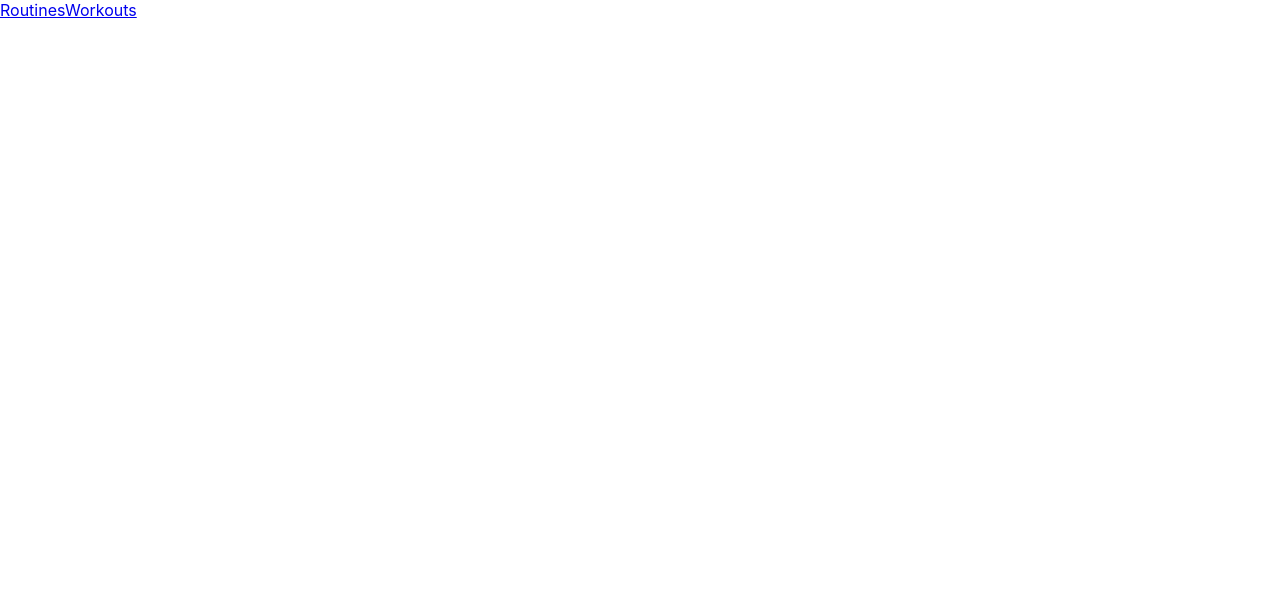
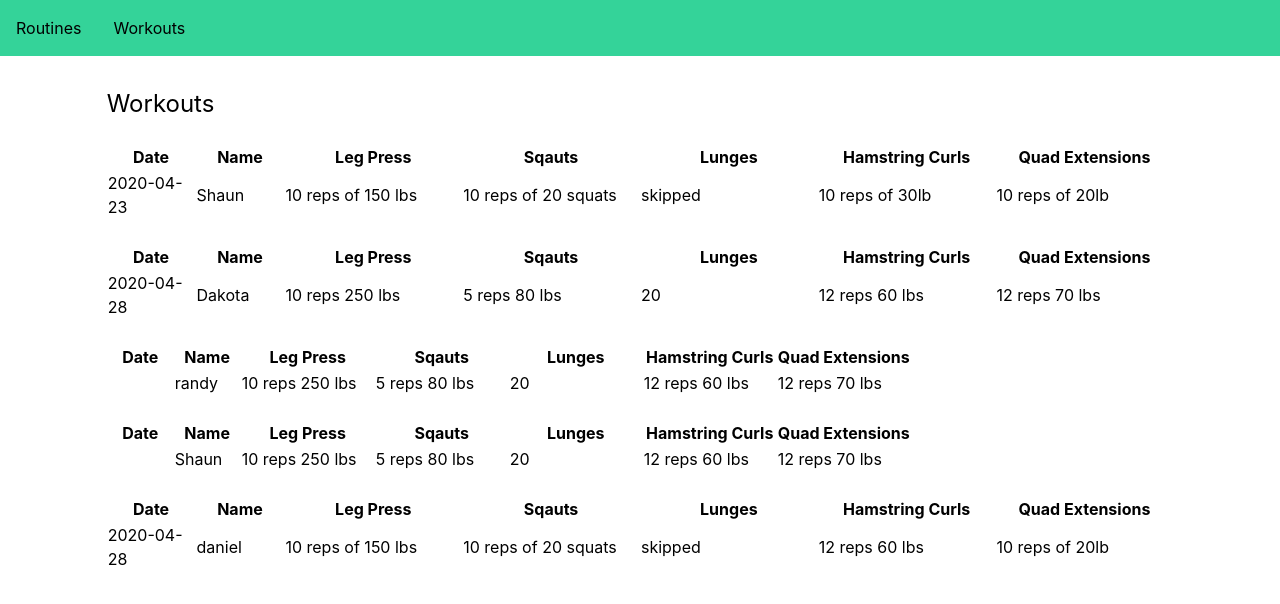
Before and after one commit to DakotaLMartinez/react-exercise-logger, a React (Create React App) app: page /workouts in a window 1280 px wide. Shown: the top 604 px of the page. Built offline with nearby package versions, Linux system fonts and the light colour scheme; data requests are answered from the project's data file.

Commit message:
add workout container

```diff
--- a/db.json
+++ b/db.json
@@ -48,6 +48,50 @@
       "exercise_4_notes": "10 reps of 30lb",
       "exercise_5_notes": "10 reps of 20lb",
       "id": 1
+    },
+    {
+      "routine_id": 1,
+      "date": "2020-04-28",
+      "name": "Dakota",
+      "exercise_1_notes": "10 reps 250 lbs",
+      "exercise_2_notes": "5 reps 80 lbs",
+      "exercise_3_notes": "20",
+      "exercise_4_notes": "12 reps 60 lbs",
+      "exercise_5_notes": "12 reps 70 lbs",
+      "id": 2
+    },
+    {
+      "routine_id": 1,
+      "date": "",
+      "name": "randy",
+      "exercise_1_notes": "10 reps 250 lbs",
+      "exercise_2_notes": "5 reps 80 lbs",
+      "exercise_3_notes": "20",
+      "exercise_4_notes": "12 reps 60 lbs",
+      "exercise_5_notes": "12 reps 70 lbs",
+      "id": 3
+    },
+    {
+      "routine_id": 1,
+      "date": "",
+      "name": "Shaun",
+      "exercise_1_notes": "10 reps 250 lbs",
+      "exercise_2_notes": "5 reps 80 lbs",
+      "exercise_3_notes": "20",
+      "exercise_4_notes": "12 reps 60 lbs",
+      "exercise_5_notes": "12 reps 70 lbs",
+      "id": 4
+    },
+    {
+      "routine_id": 1,
+      "date": "2020-04-28",
+      "name": "daniel",
+      "exercise_1_notes": "10 reps of 150 lbs",
+      "exercise_2_notes": "10 reps of 20 squats",
+      "exercise_3_notes": "skipped",
+      "exercise_4_notes": "12 reps 60 lbs",
+      "exercise_5_notes": "10 reps of 20lb",
+      "id": 5
     }
   ]
 }
--- a/package.json
+++ b/package.json
@@ -6,10 +6,12 @@
     "@testing-library/jest-dom": "^4.2.4",
     "@testing-library/react": "^9.3.2",
     "@testing-library/user-event": "^7.1.2",
+    "postcss-import": "^12.0.1",
     "react": "^16.13.1",
     "react-dom": "^16.13.1",
     "react-router-dom": "^5.1.2",
-    "react-scripts": "3.4.1"
+    "react-scripts": "3.4.1",
+    "tailwindcss": "^1.3.5"
   },
   "scripts": {
     "start": "react-scripts start",
--- a/public/index.html
+++ b/public/index.html
@@ -15,6 +15,7 @@
       user's mobile device or desktop. See https://developers.google.com/web/fundamentals/web-app-manifest/
     -->
     <link rel="manifest" href="%PUBLIC_URL%/manifest.json" />
+    <link href="https://unpkg.com/tailwindcss@^1.0/dist/tailwind.min.css" rel="stylesheet">
     <!--
       Notice the use of %PUBLIC_URL% in the tags above.
       It will be replaced with the URL of the `public` folder during the build.
--- a/src/App.js
+++ b/src/App.js
@@ -3,6 +3,7 @@ import './App.css';
 import RoutinesContainer from './components/routines/RoutinesContainer';
 import Navbar from './components/Navbar';
 import NewRoutineForm from './components/routines/NewRoutineForm';
+import WorkoutsContainer from './components/workouts/WorkoutsContainer';
 import NewWorkoutForm from './components/workouts/NewWorkoutForm';
 import {
   BrowserRouter as Router,
@@ -23,13 +24,19 @@ class App extends Component {
       loading: true
     }
     this.addRoutine = this.addRoutine.bind(this)
+    this.addWorkout = this.addWorkout.bind(this)
   }
 
   componentDidMount() {
     fetch('http://localhost:3001/routines')
       .then(response => response.json())
       .then(routines => {
-        this.setState({ routines: routines, loading: false })
+        this.setState({ routines: routines })
+      })
+    fetch('http://localhost:3001/workouts')
+      .then(response => response.json())
+      .then(workouts => {
+        this.setState({ workouts: workouts, loading: false })
       })
   }
 
@@ -43,7 +50,6 @@ class App extends Component {
     })
       .then(res => res.json())
       .then(routine => {
-        // debugger
         this.setState((state) =>{
           return {
             routines: [...state.routines, routine]
@@ -54,7 +60,7 @@ class App extends Component {
   }
 
   addWorkout(workout) {
-    fetch('http://localhost:3001/workouts', {
+    return fetch('http://localhost:3001/workouts', {
       method: "POST",
       headers: {
         "Content-Type": "application/json"
@@ -63,7 +69,6 @@ class App extends Component {
     })
       .then(res => res.json())
       .then(workout => {
-        debugger
         this.setState((state, props) =>{
           return {
             workouts: [...state.workouts, workout]
@@ -73,9 +78,13 @@ class App extends Component {
   }
 
   render() {
+    if(this.state.loading) {
+      return <div>Loading...</div>
+    }
     return (
       <Router>
         <Navbar />
+        <div className="w-5/6 mx-auto">
           <Switch>
             <Route exact path="/routines">
               <RoutinesContainer routines={this.state.routines} />
@@ -91,103 +100,22 @@ class App extends Component {
               <NewWorkoutForm
                 addWorkout={this.addWorkout}
                 routine={this.state.routines.find(routine => routerProps.match.params.routineId == routine.id)}
+                history={routerProps.history}
               />
             }>
             </Route>
+            <Route exact path="/workouts">
+              <WorkoutsContainer
+                workouts={this.state.workouts}
+                routines={this.state.routines}
+              />
+            </Route>
           </Switch>
+        </div>
+
       </Router>
     );
   }
 }
 
 export default App;
-
-// // import React from "react";
-// // import React from "react";
-// import {
-//   BrowserRouter as Router,
-//   Switch,
-//   Route,
-//   Link,
-//   useRouteMatch,
-//   useParams
-// } from "react-router-dom";
-
-// export default function App() {
-//   return (
-//     <Router>
-//       <div>
-//         <ul>
-//           <li>
-//             <Link to="/">Home</Link>
-//           </li>
-//           <li>
-//             <Link to="/about">About</Link>
-//           </li>
-//           <li>
-//             <Link to="/mytopics">Topics</Link>
-//           </li>
-//         </ul>
-
-//         <Switch>
-//           <Route path="/about">
-//             <About />
-//           </Route>
-//           <Route path="/mytopics">
-//             <Topics />
-//           </Route>
-//           <Route path="/">
-//             <Home />
-//           </Route>
-//         </Switch>
-//       </div>
-//     </Router>
-//   );
-// }
-
-// function Home() {
-//   return <h2>Home</h2>;
-// }
-
-// function About() {
-//   return <h2>About</h2>;
-// }
-
-// function Topics() {
-//   let match = useRouteMatch();
-
-//   return (
-//     <div>
-//       <h2>Topics</h2>
-//       <h3>MatchUrl: {match.url} MatchPath: {match.path} </h3>
-//       <ul>
-//         <li>
-//           <Link to={`${match.url}/components`}>Components</Link>
-//         </li>
-//         <li>
-//           <Link to={`${match.url}/props-v-state`}>
-//             Props v. State
-//           </Link>
-//         </li>
-//       </ul>
-
-//       {/* The Topics page has its own <Switch> with more routes
-//           that build on the /topics URL path. You can think of the
-//           2nd <Route> here as an "index" page for all topics, or
-//           the page that is shown when no topic is selected */}
-//       <Switch>
-//         <Route path={`${match.path}/:topicId`}>
-//           <Topic />
-//         </Route>
-//         <Route path={match.path}>
-//           <h3>Please select a topic.</h3>
-//         </Route>
-//       </Switch>
-//     </div>
-//   );
-// }
-
-// function Topic() {
-//   let { topicId } = useParams();
-//   return <h3>Requested topic ID: {topicId}</h3>;
-// }
--- a/src/components/Navbar.js
+++ b/src/components/Navbar.js
@@ -4,13 +4,13 @@ import { Link } from 'react-router-dom';
 const Navbar = ({}) => {
   return (
     <section id="navigation">
-      <nav>
-        <Link to={{
+      <nav className="bg-green-400 py-4 mb-8">
+        <Link className="px-4" to={{
           pathname: `/routines`
         }}>
           Routines
         </Link>
-        <Link to={{
+        <Link className="px-4" to={{
           pathname: `/workouts`
         }}>
           Workouts
--- a/src/components/routines/NewRoutineForm.js
+++ b/src/components/routines/NewRoutineForm.js
@@ -35,6 +35,7 @@ class NewRoutineForm extends Component {
         <p>
           <label htmlFor="title">Title</label>
           <input
+            className="border"
             type="text"
             name="title"
             id="title"
@@ -45,6 +46,7 @@ class NewRoutineForm extends Component {
         <p>
           <label htmlFor="exercise_1">Exercise 1</label>
           <input
+            className="border"
             type="text"
             name="exercise_1"
             id="exercise_1"
@@ -55,6 +57,7 @@ class NewRoutineForm extends Component {
         <p>
           <label htmlFor="exercise_2">Exercise 2</label>
           <input
+            className="border"
             type="text"
             name="exercise_2"
             id="exercise_2"
@@ -65,6 +68,7 @@ class NewRoutineForm extends Component {
         <p>
           <label htmlFor="exercise_3">Exercise 3</label>
           <input
+            className="border"
             type="text"
             name="exercise_3"
             id="exercise_3"
@@ -75,6 +79,7 @@ class NewRoutineForm extends Component {
         <p>
           <label htmlFor="exercise_4">Exercise 4</label>
           <input
+            className="border"
             type="text"
             name="exercise_4"
             id="exercise_4"
@@ -85,6 +90,7 @@ class NewRoutineForm extends Component {
         <p>
           <label htmlFor="exercise_5">Exercise 5</label>
           <input
+            className="border"
             type="text"
             name="exercise_5"
             id="exercise_5"
--- a/src/components/routines/RoutineListItem.js
+++ b/src/components/routines/RoutineListItem.js
@@ -3,9 +3,9 @@ import { Link } from 'react-router-dom';
 
 const RoutineListItem = ({id, title, exercise_1, exercise_2, exercise_3, exercise_4, exercise_5}) => {
   return (
-    <li>
+    <li className="my-2">
       {title} - {exercise_1}, {exercise_2}, {exercise_3}, {exercise_4}, {exercise_5}
-      <Link to={{
+      <Link className="ml-1 inline-block bg-green-600 px-2 py-1 rounded" to={{
         pathname: `/routines/${id}/workouts/new`
       }}>
         Add Workout
--- a/src/components/routines/RoutinesContainer.js
+++ b/src/components/routines/RoutinesContainer.js
@@ -20,7 +20,7 @@ class RoutinesContainer extends Component {
           handleAddWorkoutClick={this.handleAddWorkoutButtonClick}
         />
         <h4>
-          <Link to="/routines/new">Add Routines</Link>
+          <Link className="text-2xl bold" to="/routines/new">Add Routines</Link>
         </h4>
       </React.Fragment>
     )
@@ -28,7 +28,7 @@ class RoutinesContainer extends Component {
   render() {
     return (
       <section>
-        <h3>Routines List</h3>
+        <h4 className="text-3xl bold">Routines</h4>
         {this.props.loading ? 'Loading...' : this.renderLoadedContent()}
       </section>
     )
--- a/src/components/workouts/NewWorkoutForm.js
+++ b/src/components/workouts/NewWorkoutForm.js
@@ -25,15 +25,9 @@ class NewWorkoutForm extends Component {
   handleSubmit(e) {
     e.preventDefault();
     this.props.addWorkout(this.state)
-    this.setState({
-      date: '',
-      name: '',
-      exercise_1_notes: '',
-      exercise_2_notes: '',
-      exercise_3_notes: '',
-      exercise_4_notes: '',
-      exercise_5_notes: ''
-    })
+      .then(res => {
+        this.props.history.push('/workouts')
+      })
   }
 
   render() {
@@ -41,8 +35,9 @@ class NewWorkoutForm extends Component {
     return (
       <form onSubmit={this.handleSubmit}>
         <p>
-          <label htmlFor="date">Date</label>
+          <label className="block" htmlFor="date">Date</label>
           <input
+            className="border"
             type="date"
             name="date"
             id="date"
@@ -51,8 +46,9 @@ class NewWorkoutForm extends Component {
           />
         </p>
         <p>
-          <label htmlFor="name">Name</label>
+          <label className="block" htmlFor="name">Name</label>
           <input
+            className="border"
             type="text"
             name="name"
             id="name"
@@ -61,8 +57,9 @@ class NewWorkoutForm extends Component {
           />
         </p>
         <p>
-          <label htmlFor="exercise_1_notes">{exercise_1} Notes</label>
+          <label className="block" htmlFor="exercise_1_notes">{exercise_1} Notes</label>
           <input
+            className="border"
             type="text"
             name="exercise_1_notes"
             id="exercise_1_notes"
@@ -71,8 +68,9 @@ class NewWorkoutForm extends Component {
           />
         </p>
         <p>
-          <label htmlFor="exercise_2_notes">{exercise_2} Notes</label>
+          <label className="block" htmlFor="exercise_2_notes">{exercise_2} Notes</label>
           <input
+            className="border"
             type="text"
             name="exercise_2_notes"
             id="exercise_2_notes"
@@ -81,8 +79,9 @@ class NewWorkoutForm extends Component {
           />
         </p>
         <p>
-          <label htmlFor="exercise_3_notes">{exercise_3} notes</label>
+          <label className="block" htmlFor="exercise_3_notes">{exercise_3} notes</label>
           <input
+            className="border"
             type="text"
             name="exercise_3_notes"
             id="exercise_3_notes"
@@ -91,8 +90,9 @@ class NewWorkoutForm extends Component {
           />
         </p>
         <p>
-          <label htmlFor="exercise_4_notes">{exercise_4} notes</label>
+          <label className="block" htmlFor="exercise_4_notes">{exercise_4} notes</label>
           <input
+            className="border"
             type="text"
             name="exercise_4_notes"
             id="exercise_4_notes"
@@ -101,8 +101,9 @@ class NewWorkoutForm extends Component {
           />
         </p>
         <p>
-          <label htmlFor="exercise_5_notes">{exercise_5} notes</label>
+          <label className="block" htmlFor="exercise_5_notes">{exercise_5} notes</label>
           <input
+            className="border"
             type="text"
             name="exercise_5_notes"
             id="exercise_5_notes"
@@ -110,7 +111,7 @@ class NewWorkoutForm extends Component {
             onChange={this.handleChange}
           />
         </p>
-        <input type="submit" value="Submit" />
+        <input className="px-2 py-1 bg-green-500" type="submit" value="Submit" />
       </form>
     )
   }
--- /dev/null
+++ b/src/components/workouts/WorkoutList.js
@@ -0,0 +1,17 @@
+import React from 'react';
+import WorkoutListItem from './WorkoutListItem';
+
+const WorkoutList = ({workouts, routines}) => {
+  return (
+    <ul id="workoutList">
+      {workouts.map(workout =>
+        <WorkoutListItem
+          {...workout}
+          routine={routines.find(routine => routine.id === workout.routine_id)}
+        />
+      )}
+    </ul>
+  )
+}
+
+export default WorkoutList;
--- /dev/null
+++ b/src/components/workouts/WorkoutListItem.js
@@ -0,0 +1,48 @@
+import React from 'react';
+
+const WorkoutListItem = (props) => {
+  const {
+    date,
+    name,
+    exercise_1_notes,
+    exercise_2_notes,
+    exercise_3_notes,
+    exercise_4_notes,
+    exercise_5_notes,
+    routine: {
+      exercise_1,
+      exercise_2,
+      exercise_3,
+      exercise_4,
+      exercise_5
+    }
+  } = props
+  return (
+    <table className="table-fixed my-6">
+      <thead>
+        <tr>
+          <th className="w-1/12" colSpan="3">Date</th>
+          <th className="w-1/12" colSpan="3">Name</th>
+          <th className="w-1/6" colSpan="3">{exercise_1}</th>
+          <th className="w-1/6" colSpan="3">{exercise_2}</th>
+          <th className="w-1/6" colSpan="3">{exercise_3}</th>
+          <th className="w-1/6" colSpan="3">{exercise_4}</th>
+          <th className="w-1/6" colSpan="3">{exercise_5}</th>
+        </tr>
+      </thead>
+      <tbody>
+        <tr>
+          <td colSpan="3">{date}</td>
+          <td colSpan="3">{name}</td>
+          <td colSpan="3">{exercise_1_notes}</td>
+          <td colSpan="3">{exercise_2_notes}</td>
+          <td colSpan="3">{exercise_3_notes}</td>
+          <td colSpan="3">{exercise_4_notes}</td>
+          <td colSpan="3">{exercise_5_notes}</td>
+        </tr>
+      </tbody>
+    </table>
+  )
+}
+
+export default WorkoutListItem;
--- /dev/null
+++ b/src/components/workouts/WorkoutsContainer.js
@@ -0,0 +1,22 @@
+import React, { Component } from 'react';
+import WorkoutList from './WorkoutList';
+
+class WorkoutsContainer extends Component {
+  constructor(props) {
+    super(props)
+  }
+
+  render() {
+    return (
+      <section id="workouts">
+        <h4 className="text-2xl bold">Workouts</h4>
+        <WorkoutList
+          workouts={this.props.workouts}
+          routines={this.props.routines}
+        />
+      </section>
+    )
+  }
+}
+
+export default WorkoutsContainer;
```
Also changed, not shown: 1 other file (tests, documents, lock files or other folders). Lines whose indentation alone changed are shown as unchanged.
